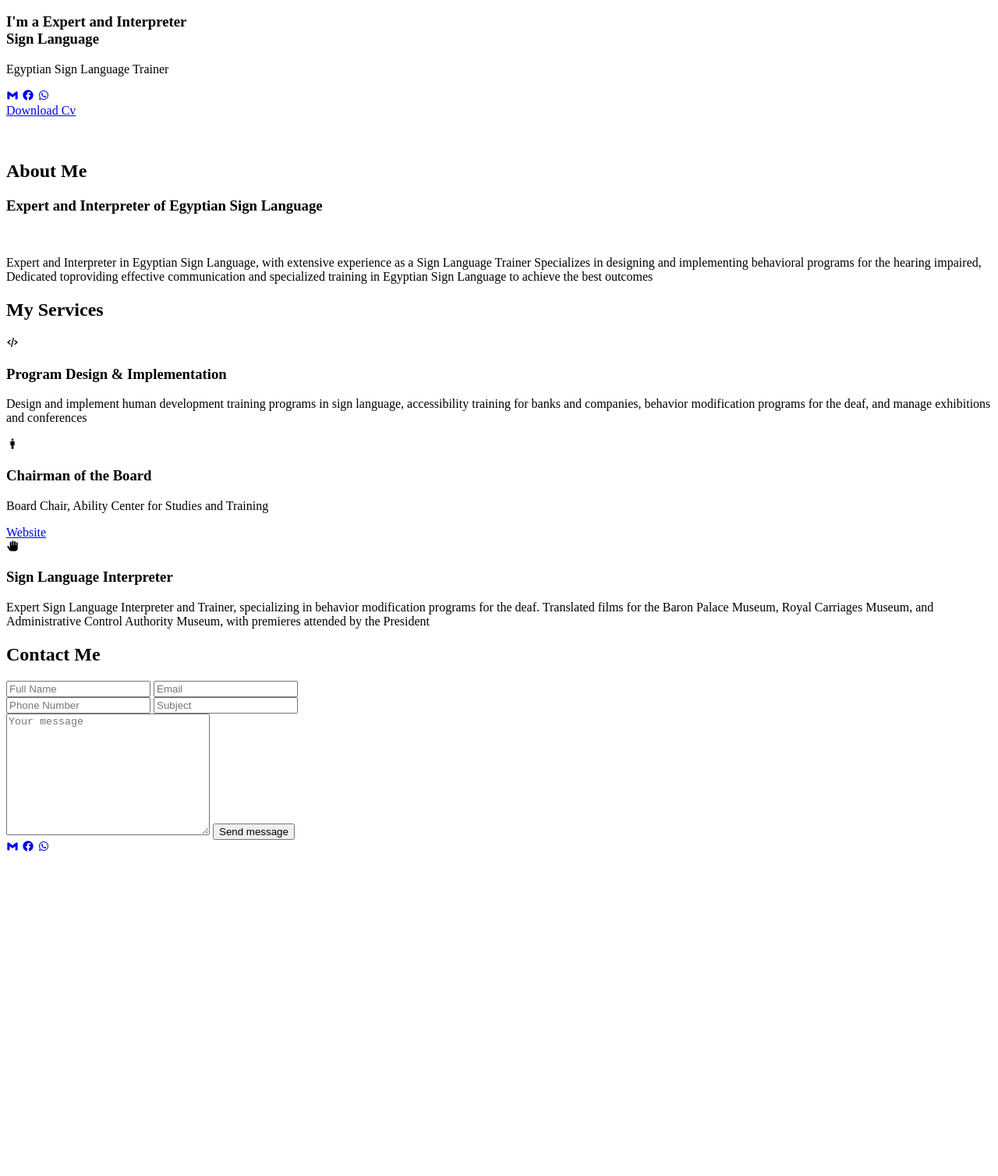
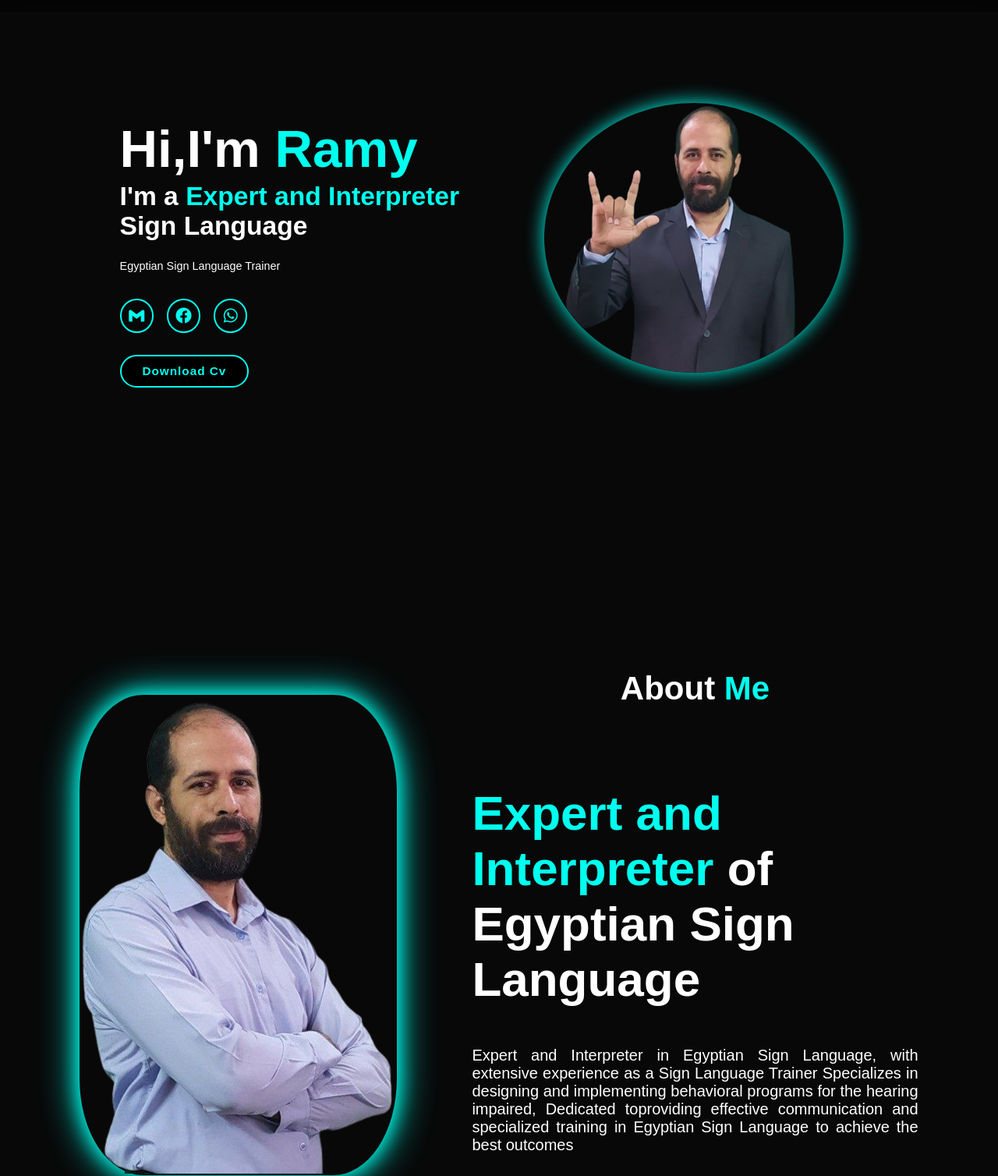
Before and after one commit to Farahhazem2/project2, a plain HTML site: page index.html in a window 1280 px wide. Shown: the part 95-1603 px from the top of the page at 78% size. Before the commit the page ends 1199 px from the top, so only its background shows below. Drawn offline with nearby package versions, Linux system fonts and the light colour scheme; the site is published under a folder, as on GitHub Pages, so addresses that start at the root find nothing.

Commit message:
Update index.html

```diff
--- a/index.html
+++ b/index.html
@@ -4,7 +4,7 @@
     <meta charset="UTF-8">
     <meta name="viewport" content="width=device-width, initial-scale=1.0">
     <title>portfolio website</title>
-    <link rel="stylesheet" href="/animation/style.css">
+    <link rel="stylesheet" href="./animation/style.css">
     <link href='https://unpkg.com/boxicons@2.1.4/css/boxicons.min.css' rel='stylesheet'>
 </head>
 
@@ -39,13 +39,13 @@
              </div>
 
              <div class="home-img">
-                <img src="/image/ramy1.png" alt="">
+                <img src="./image/ramy1.png" alt="">
              </div>
     </section>
     <!--------------- about ----------------------->
     <section class="about" id="About">
         <div class="about-img">
-            <img src="/image/ramy2.png" alt="">
+            <img src="./image/ramy2.png" alt="">
         </div>
         <div class="about-content">
             <h2 class="heading">About <span>Me</span></h2>
```
